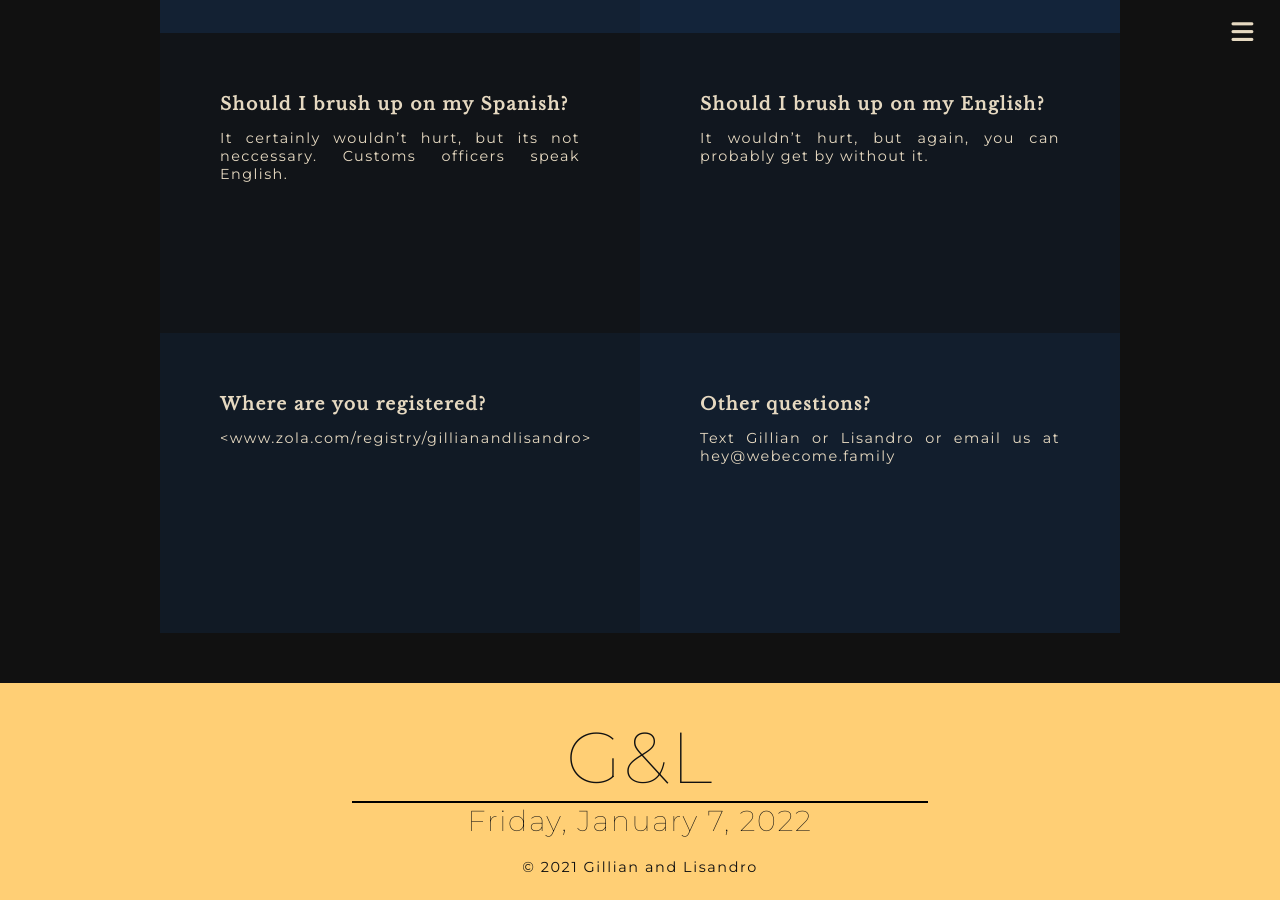
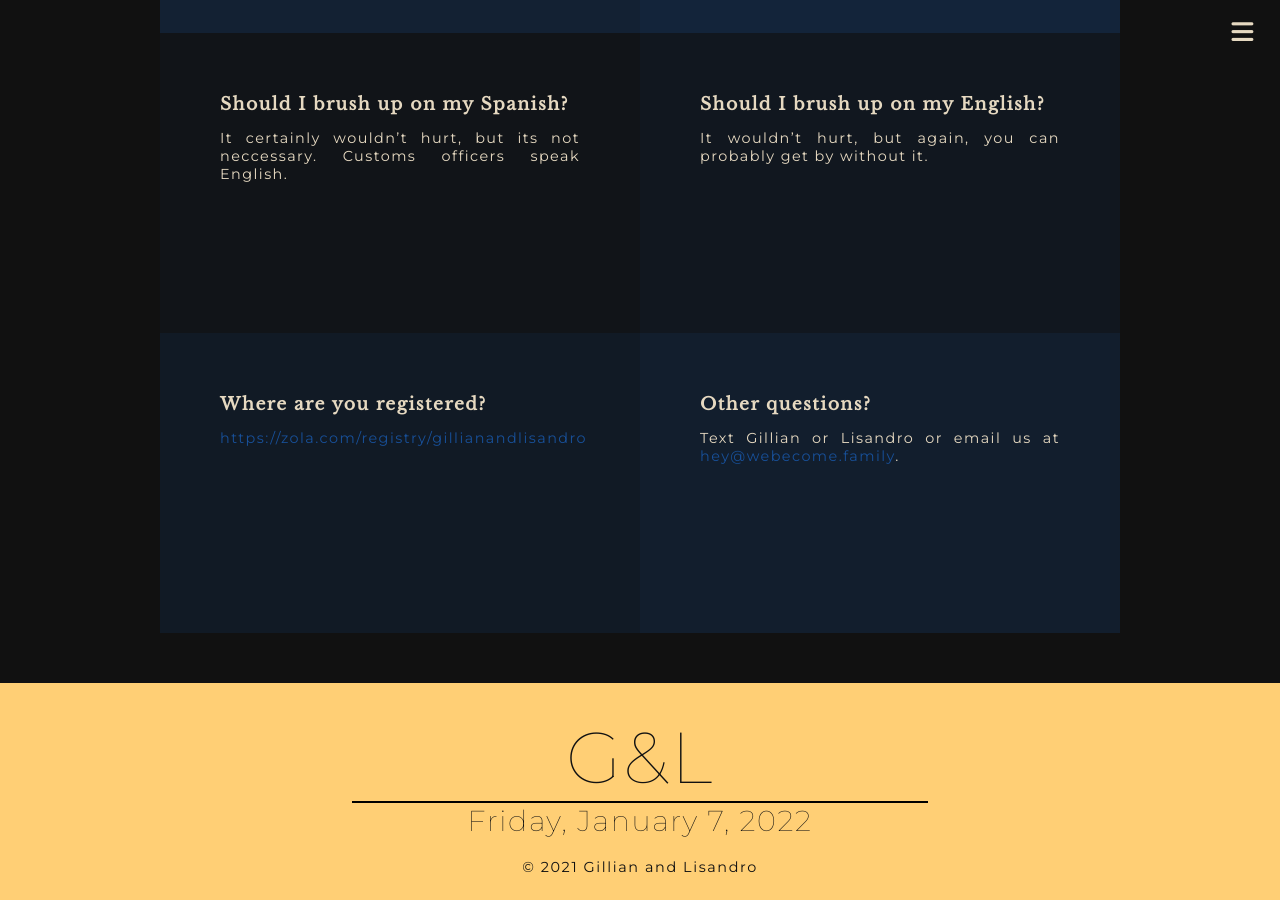
Before and after one commit to lisandroct/webecome.family, a Jekyll site: the page built from faq.md, in a window 1280 px wide and 900 px high, scrolled down 1729 px. Built offline with Jekyll 4.4.1, drawn with Linux system fonts in a browser that asks for light colours; nearby versions of some CDN libraries; some of the changed lines change nothing that is shown.

Commit message:
Update faq.yml

```diff
--- a/_data/faq.yml
+++ b/_data/faq.yml
@@ -26,7 +26,7 @@
   content: It wouldn't hurt, but again, you can probably get by without it.
 
 - title: Where are you registered?
-  content: <www.zola.com/registry/gillianandlisandro>
+  content: <https://zola.com/registry/gillianandlisandro>
 
 - title: Other questions?
-  content: Text Gillian or Lisandro or email us at hey@webecome.family
+  content: Text Gillian or Lisandro or email us at <hey@webecome.family>.
```
